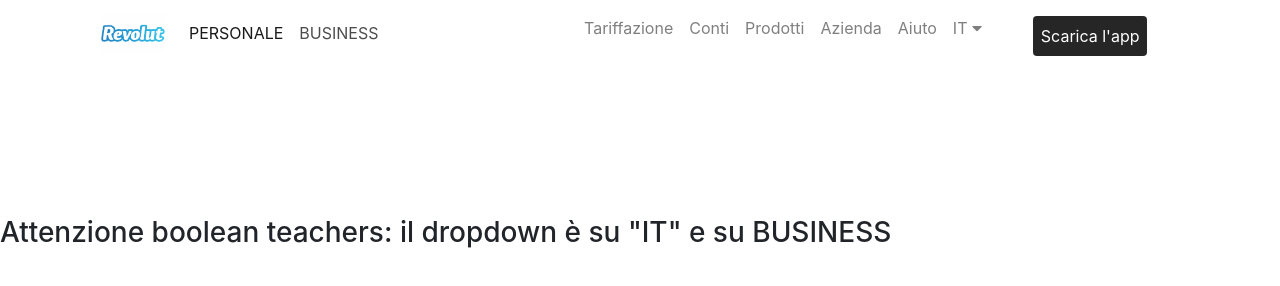
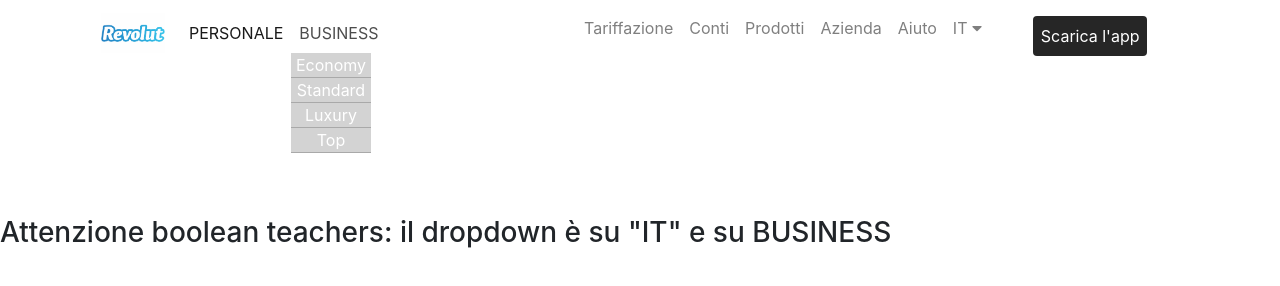
Before and after one commit to EmanuelRista/js-html-css-revolut, a plain HTML site: page index.html in a window 1280 px wide. Both pictures are taken after a click on the link "BUSINESS". Drawn offline with nearby package versions, Linux system fonts and the light colour scheme.

Commit message:
era un fottuto siblings

```diff
--- a/script.js
+++ b/script.js
@@ -1,5 +1,5 @@
 $(document).ready(function() {
   $("a.droppy").click(function() {
-    $(this).children().toggleClass("active")
+    $(this).siblings().toggleClass("active")
   })
 })
```
Also changed, not shown: index.html (indentation only).
